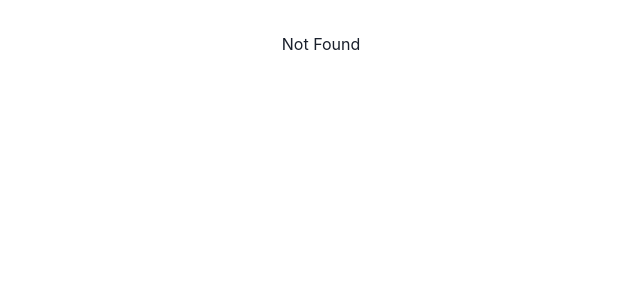
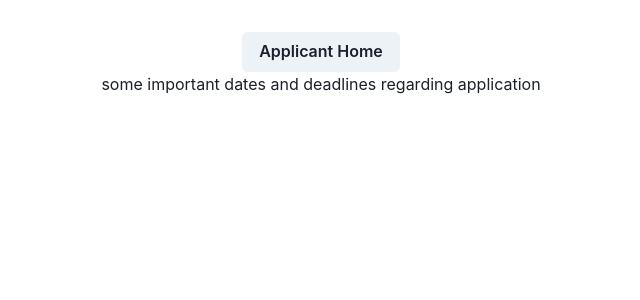
Before and after one commit to himanshudas75/mis-project, a React (Vite) app in the folder frontend/: page / in a window 1280 px wide. Before the commit this address had no page. Shown: the top 300 px of the page, without its empty margins (319-959 px from the left). Built offline with nearby package versions, Linux system fonts and the light colour scheme.

Commit message:
added Layout

```diff
--- a/frontend/src/App.jsx
+++ b/frontend/src/App.jsx
@@ -1,35 +1,39 @@
-import "./App.css";
-import RegistrationFrom from "./components/RegistrationFrom";
-import Home from "./components/Home";
-import { Routes, Route, BrowserRouter } from "react-router-dom";
-import LoginForm from "./components/LoginForm";
-import NotFound from "./components/NotFound";
-import RegisterComplaint from "./components/RegisterComplaint";
-import TrackComplaint from "./components/TrackComplaint";
-import Apply from "./components/ApplicationForm";
-import MultiStepForm from "./components/MultiStepForm";
-import QualificationDetails from "./components/QualificationDetails";
-import WorkExperience from "./components/WorkExperience";
-import DocumentUpload from "./DocumentUpload";
+import './App.css';
+import RegistrationFrom from './components/RegistrationFrom';
+import Home from './components/Home';
+import { Routes, Route, BrowserRouter } from 'react-router-dom';
+import LoginForm from './components/LoginForm';
+import NotFound from './components/NotFound';
+import RegisterComplaint from './components/RegisterComplaint';
+import TrackComplaint from './components/TrackComplaint';
+import Apply from './components/ApplicationForm';
+import MultiStepForm from './components/MultiStepForm';
+import QualificationDetails from './components/QualificationDetails';
+import WorkExperience from './components/WorkExperience';
+import DocumentUpload from './DocumentUpload';
+import Layout from './components/Layout';
+
 function App() {
     return (
         <BrowserRouter>
             <Routes>
-        <Route path="/mba_admission/home" element={<Home />} />
-        <Route path="/mba_admission/register" element={<RegistrationFrom />} />
-        <Route path="/mba_admission/login" element={<LoginForm />} />
+                <Route path="/" element={<Layout />}>
+                    <Route path="/" element={<Home />} />
+                    <Route path="/register" element={<RegistrationFrom />} />
+                    <Route path="/login" element={<LoginForm />} />
                     <Route
-          path="/mba_admission/register_complaint"
+                        path="/register_complaint"
                         element={<RegisterComplaint />}
                     />
                     <Route
-          path="/mba_admission/track_complaint"
+                        path="/track_complaint"
                         element={<TrackComplaint />}
                     />
-        <Route path="/mba_admission/apply" element={<Apply />} />
+                    <Route path="/apply" element={<Apply />} />
 
-        <Route path="/mba_admission/details" element={<MultiStepForm />} />
+                    <Route path="/details" element={<MultiStepForm />} />
                     <Route path="*" element={<NotFound />}></Route>
+                </Route>
             </Routes>
         </BrowserRouter>
     );
--- a/frontend/src/components/Home.jsx
+++ b/frontend/src/components/Home.jsx
@@ -1,4 +1,4 @@
-import React from "react";
+import React from 'react';
 import {
     Button,
     Menu,
@@ -11,30 +11,32 @@ import {
     MenuDivider,
     Select,
     Text,
-} from "@chakra-ui/react";
-import { Link } from "react-router-dom";
-import Logout from "./Logout";
+} from '@chakra-ui/react';
+import { Link } from 'react-router-dom';
+import Logout from './Logout';
 const Home = () => {
     return (
         <>
             <Menu>
                 <MenuButton as={Button}>Applicant Home</MenuButton>
                 <MenuList>
-          <Link to="/mba_admission/apply">
+                    <Link to="/apply">
                         <MenuItem>Start Application</MenuItem>
                     </Link>
-          <Link to="/mba_admission/instructions">
+                    <Link to="/instructions">
                         <MenuItem>Instruction</MenuItem>
                     </Link>
-          <Link to="/mba_admission/register_complaint">
+                    <Link to="/register_complaint">
                         <MenuItem>Register Payment Complaint</MenuItem>
                     </Link>
-          <Link to="/mba_admission/track_complaint">
+                    <Link to="/track_complaint">
                         <MenuItem>Track Complaint</MenuItem>
                     </Link>
                 </MenuList>
             </Menu>
-      <Text>some important dates and deadlines regarding application</Text>
+            <Text>
+                some important dates and deadlines regarding application
+            </Text>
         </>
     );
 };
--- /dev/null
+++ b/frontend/src/components/Layout.jsx
@@ -0,0 +1,20 @@
+// import './stylesheets/Layout.css';
+
+import { Outlet } from 'react-router-dom';
+
+// import Header from './Header';
+// import Footer from './Footer';
+
+function Layout() {
+    return (
+        <div className="layout">
+            {/* <Header /> */}
+            <main className="main m-4">
+                <Outlet />
+            </main>
+            {/* <Footer /> */}
+        </div>
+    );
+}
+
+export default Layout;
```
Lines whose indentation alone changed are shown as unchanged.
